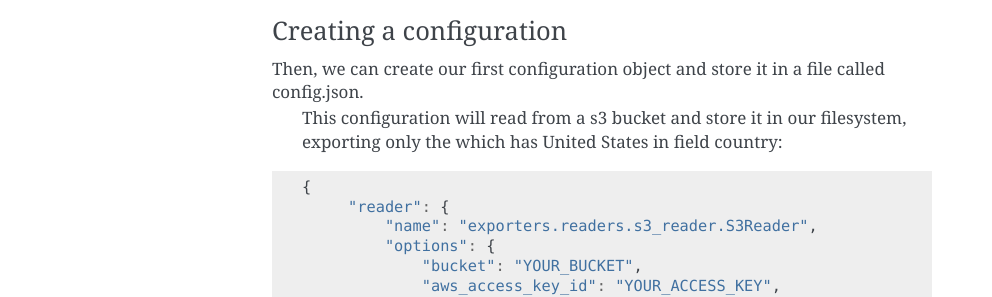
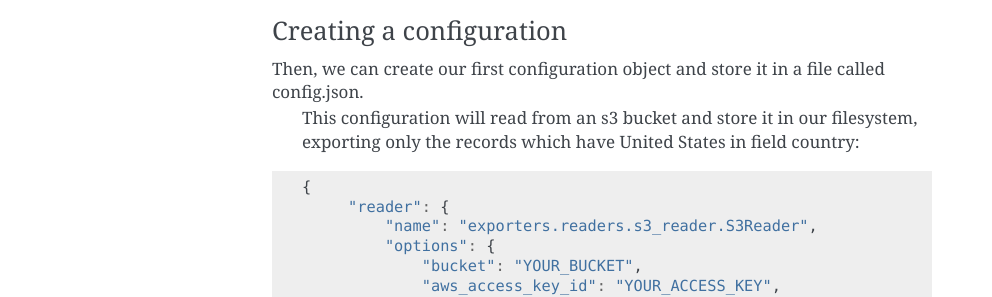
Before and after one commit to scrapinghub/exporters, a Sphinx documentation site: the page built from docs/readme.rst, in a window 1280 px wide. Shown: the part 739-1036 px from the top of the page, without its empty margins (148-1140 px from the left). Built offline with Sphinx 7.4.7, drawn with Linux system fonts in a browser that asks for light colours.

Commit message:
README fixes
Typo fix

Removes retry policies as a feature

```diff
--- a/README.rst
+++ b/README.rst
@@ -40,8 +40,8 @@ Creating a configuration
 ------------------------
 
 Then, we can create our first configuration object and store it in a file called config.json.
- This configuration will read from a s3 bucket and store it in our filesystem, exporting only
- the which has United States in field country:
+ This configuration will read from an s3 bucket and store it in our filesystem, exporting only
+ the records which have United States in field country:
 
 .. code-block:: javascript
 
--- a/docs/exporters.rst
+++ b/docs/exporters.rst
@@ -66,7 +66,6 @@ Features
     - Easy to extend and flexible architecture
     - Different output formats
     - Notifications and webhooks support
-    - Retry policies
     - Export stats gathering
     - Grouping support
     - Filter and transform exported items
--- a/docs/index.rst
+++ b/docs/index.rst
@@ -1,6 +1,6 @@
 .. exporters documentation master file
 
-Welcome to Exporters's documentation!
+Welcome to Exporters' documentation!
 =====================================
 
 Contents:
```
